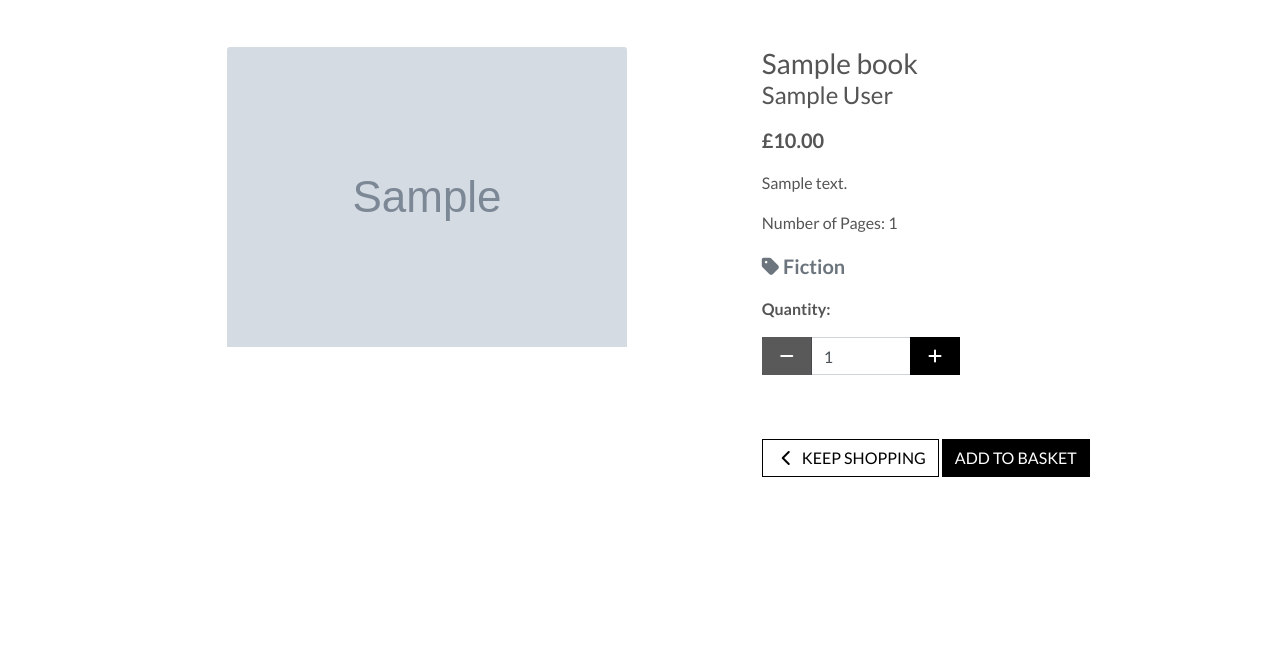
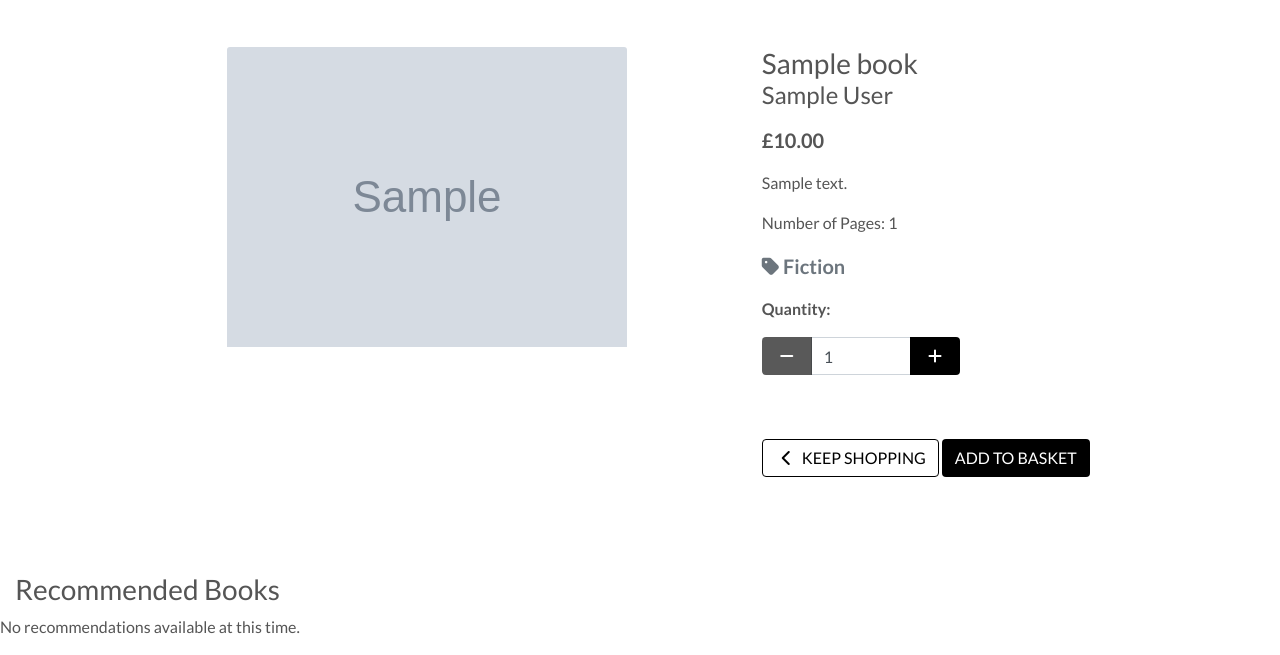
Before and after one commit to paddyw11/paiges-books, a Django app: page /books/1/ in a window 1280 px wide. Shown: the part 181-836 px from the top of the page. Before the commit the page ends 658 px from the top, so only its background shows below. Run offline with Django 3.2, Linux system fonts and the light colour scheme; data comes from the database, SQL or seed files in the repository; tables that the repository leaves empty hold one stand-in row (values such as "Sample post"); grey boxes marked "Sample" are stand-in pictures; parts of the project's set-up code (start-up, migrations or seed data) failed here and were passed over; some libraries are stand-ins or nearby versions.

Commit message:
func: aded view, url and html for book recommendations

```diff
--- a/books/models.py
+++ b/books/models.py
@@ -26,3 +26,7 @@ class Book(models.Model):
 
     def __str__(self):
         return self.title
+
+    def get_recommended_books(self):
+        # Get all books that share the same genre(s)
+        return Book.objects.filter(genres__in=self.genres.all()).exclude(id=self.id).distinct()[:3]
--- a/books/templates/books/book_detail.html
+++ b/books/templates/books/book_detail.html
@@ -60,7 +60,7 @@
                                 <div class="form-group w-50">
                                     <div class="input-group">
                                         <div class="input-group-prepend">
-                                            <button class="decrement-qty btn btn-black rounded-0"
+                                            <button class="decrement-qty btn btn-black rounded-10"
                                                 data-item_id="{{ book.id }}" id="decrement-qty_{{ book.id }}">
                                                 <span class="icon">
                                                     <i class="fas fa-minus"></i>
@@ -72,7 +72,7 @@
                                             data-item_id="{{ book.id }}"
                                             id="id_qty_{{ book.id }}">
                                         <div class="input-group-append">
-                                            <button class="increment-qty btn btn-black rounded-0"
+                                            <button class="increment-qty btn btn-black rounded-10"
                                                 data-item_id="{{ book.id }}" id="increment-qty_{{ book.id }}">
                                                 <span class="icon">
                                                     <i class="fas fa-plus"></i>
@@ -90,17 +90,67 @@
                             </div>
 
                             <div class="col-12">
-                                <a href="{% url 'books' %}" class="btn btn-outline-black rounded-0 mt-5">
+                                <a href="{% url 'books' %}" class="btn btn-outline-black rounded-10 mt-5">
                                     <span class="icon">
                                         <i class="fas fa-chevron-left"></i>
                                     </span>
                                     <span class="text-uppercase">Keep Shopping</span>
                                 </a>
-                                <input type="submit" class="btn btn-black rounded-0 text-uppercase mt-5" value="Add to Basket">
+                                <input type="submit" class="btn btn-black rounded-10 text-uppercase mt-5" value="Add to Basket">
                             </div>
                             <input type="hidden" name="redirect_url" value="{{ request.path }}">
                         </div>
                     </form>
+                </div>
+            </div>
+        </div>
+        <div class="row justify-content-center">
+            <div class="col-12">
+                <h3 class="mt-5">Recommended Books</h3>
+                <div class="row">
+                    {% for recommended_book in recommended_books %}
+                    <div class="col-sm-6 col-md-6 col-lg-4 col-xl-3">
+                        <div class="card h-100 border-0">
+                            <div class="bookWrap">
+                                <div class="book">
+                                    {% if recommended_book.image %}
+                                        <a href="{% url 'book_detail' recommended_book.id %}">
+                                            <img class="cover" src="{{ recommended_book.image.url }}" alt="{{ recommended_book.title }}">
+                                        </a>
+                                        <div class="spine"></div>
+                                    {% else %}
+                                        <a href="{% url 'book_detail' recommended_book.id %}">
+                                            <img class="cover" src="{{ MEDIA_URL }}noimage.png" alt="{{ recommended_book.title }}">
+                                        </a>
+                                        <div class="spine"></div>
+                                    {% endif %}
+                                </div>
+                            </div>
+                            <div class="card-body pb-0">
+                                <p class="mb-0">{{ recommended_book.title }}</p>
+                            </div>
+                            <div class="card-body pb-0">
+                                <p class="mb-0">{{ recommended_book.author }}</p>
+                            </div>
+                            <div class="card-footer bg-white pt-0 border-0 text-left">
+                                <p class="lead mb-0 text-left font-weight-bold">&pound{{ recommended_book.price }}</p>
+                                <p class="mt-3">Number of Pages: {{ recommended_book.number_of_pages }} </p>
+                                {% for genre in recommended_book.genres.all %}
+                                    <p class="lead mb-0 text-left font-weight-bold">
+                                        <a class="text-muted" href="{% url 'books' %}?genre={{ genre.name }}">
+                                            <i class="fa-solid fa-tag"></i>
+                                            {{ genre.name }}{% if not forloop.last %}, {% endif %}
+                                        </a>
+                                    </p>
+                                {% endfor %}
+                                <a href="{% url 'book_detail' recommended_book.id %}" class="btn btn-black border border-black rounded-10 mt-2">View Details</a>
+                            </div>
+                        </div>
+                    </div>
+
+                    {% empty %}
+                        <p>No recommendations available at this time.</p>
+                    {% endfor %}
                 </div>
             </div>
         </div>
--- a/books/views.py
+++ b/books/views.py
@@ -102,9 +102,11 @@ def book_detail(request, book_id):
     """ A view to return individual book details """
 
     book = get_object_or_404(Book, pk=book_id)
+    recommended_books = book.get_recommended_books()
 
     context = {
     'book': book,
+    'recommended_books': recommended_books,
     }
 
     return render(request, 'books/book_detail.html', context)
--- a/templates/includes/toasts/toast_success.html
+++ b/templates/includes/toasts/toast_success.html
@@ -1,4 +1,4 @@
-<div class="toast custom-toast rounded-0 border-top-0" data-autohide="false">
+<div class="toast custom-toast rounded-10 border-top-0" data-autohide="false">
     <div class="arrow-up arrow-success"></div>
     <div class="w-100 toast-capper bg-success"></div>
     <div class="toast-header bg-white text-dark">
```
Also changed, not shown: books/migrations/0005_alter_book_price.py (added).
